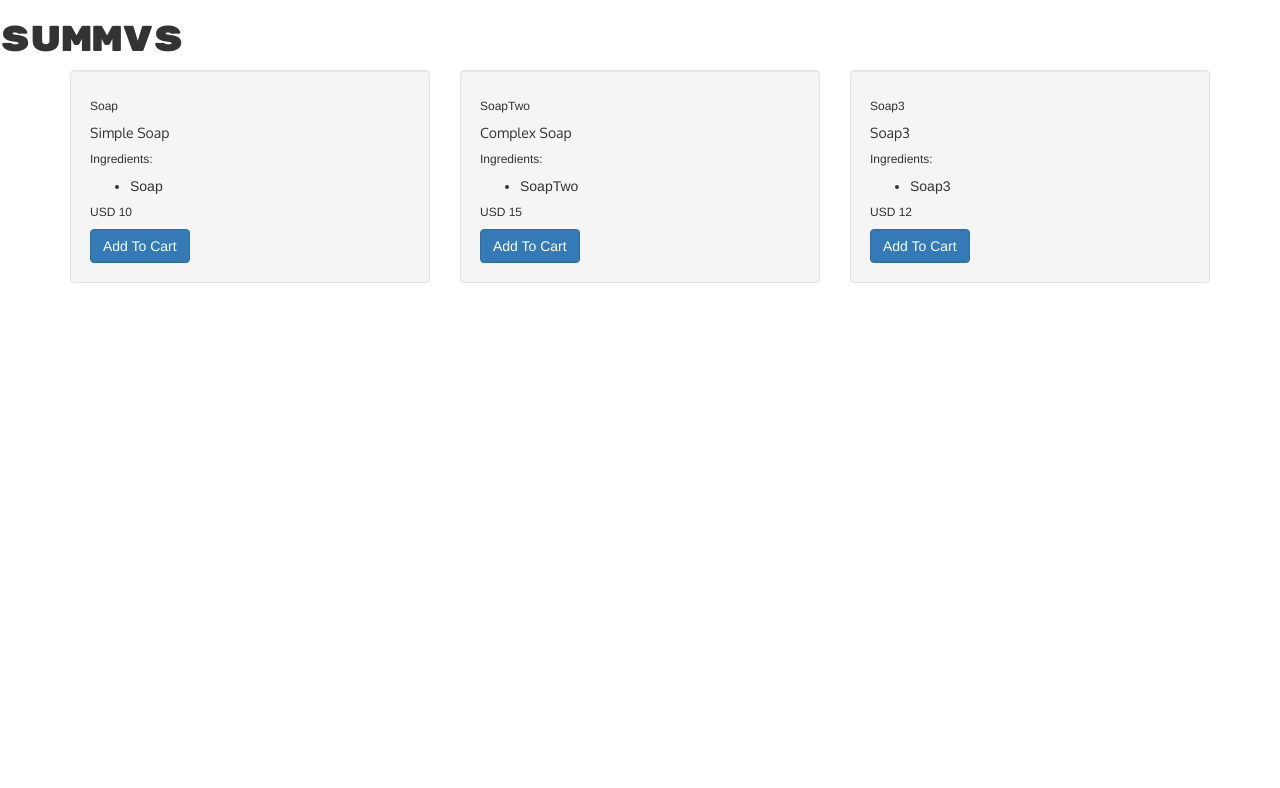
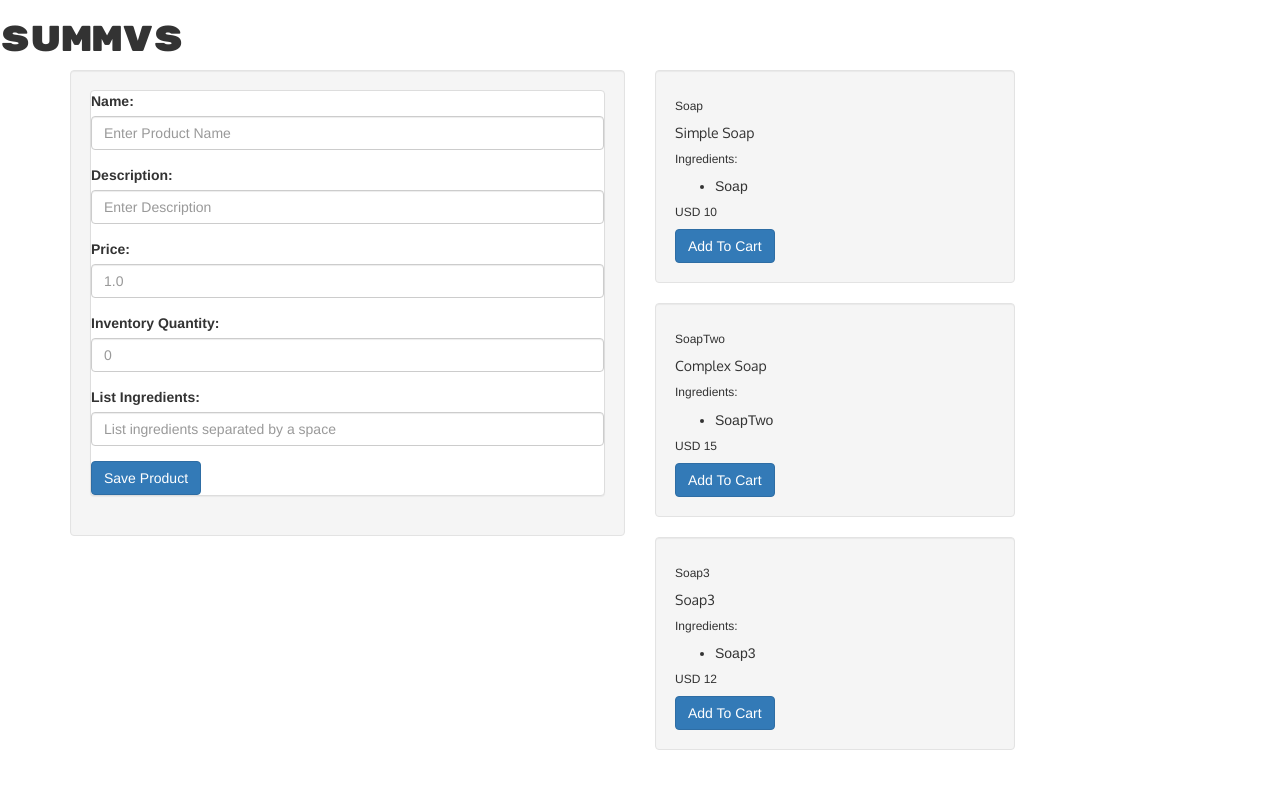
Before and after one commit to hectorcoronado/summvs, a React app: page / in a window 1280 px wide. Shown: the top 788 px of the page. Built offline with nearby package versions, Linux system fonts and the light colour scheme.

Commit message:
wires up ProductForm to state

```diff
--- /dev/null
+++ b/src/components/ProductsForm.js
@@ -0,0 +1,81 @@
+import React, { Component } from 'react'
+import {
+  Button, ControlLabel, FormControl, FormGroup, Panel, Well
+} from 'react-bootstrap'
+import { findDOMNode } from 'react-dom'
+import { connect } from 'react-redux'
+
+import { postProducts } from '../actions/productsActions'
+
+class ProductsForm extends Component {
+  handleSubmit () {
+    const product = [{
+      name: findDOMNode(this.refs.name).value,
+      description: findDOMNode(this.refs.description).value,
+      price: findDOMNode(this.refs.price).value,
+      inventory: findDOMNode(this.refs.inventory).value,
+      ingredients: findDOMNode(this.refs.ingredients).value.split(' ')
+    }]
+
+    this.props.postProducts(product)
+  }
+  render () {
+    return (
+      <Well>
+        <Panel>
+          <FormGroup controlId='name'>
+            <ControlLabel>Name:</ControlLabel>
+            <FormControl
+              type='text'
+              placeholder='Enter Product Name'
+              ref='name'
+            />
+          </FormGroup>
+          <FormGroup controlId='description'>
+            <ControlLabel>Description:</ControlLabel>
+            <FormControl
+              type='text'
+              placeholder='Enter Description'
+              ref='description'
+            />
+          </FormGroup>
+          <FormGroup controlId='price'>
+            <ControlLabel>Price:</ControlLabel>
+            <FormControl
+              type='number'
+              min='1'
+              placeholder='1.0'
+              step='0.10'
+              ref='price'
+            />
+          </FormGroup>
+          <FormGroup controlId='inventory'>
+            <ControlLabel>Inventory Quantity:</ControlLabel>
+            <FormControl
+              type='number'
+              min='0'
+              placeholder='0'
+              ref='inventory'
+            />
+          </FormGroup>
+          <FormGroup controlId='ingredients'>
+            <ControlLabel>List Ingredients:</ControlLabel>
+            <FormControl
+              type='text'
+              placeholder='List ingredients separated by a space'
+              ref='ingredients'
+            />
+          </FormGroup>
+          <Button
+            bsStyle='primary'
+            onClick={this.handleSubmit.bind(this)}
+          >
+            Save Product
+          </Button>
+        </Panel>
+      </Well>
+    )
+  }
+}
+
+export default connect(null, { postProducts })(ProductsForm)
--- a/src/components/ProductsList.js
+++ b/src/components/ProductsList.js
@@ -1,11 +1,11 @@
 import React, { Component } from 'react'
 import { connect } from 'react-redux'
-import { Button, Col, Grid, Row } from 'react-bootstrap'
-import { bindActionCreators } from 'redux'
+import { Col, Grid, Row } from 'react-bootstrap'
 
 import { getProducts } from '../actions/productsActions'
 
 import ProductItem from './ProductItem'
+import ProductsForm from './ProductsForm'
 
 class ProductsList extends Component {
   componentDidMount () {
@@ -31,6 +31,9 @@ class ProductsList extends Component {
     return (
       <Grid>
         <Row>
+          <Col xs={12} sm={6}>
+            <ProductsForm />
+          </Col>
           {productsList}
         </Row>
       </Grid>
```
Also changed, not shown: public/bundle.js.
